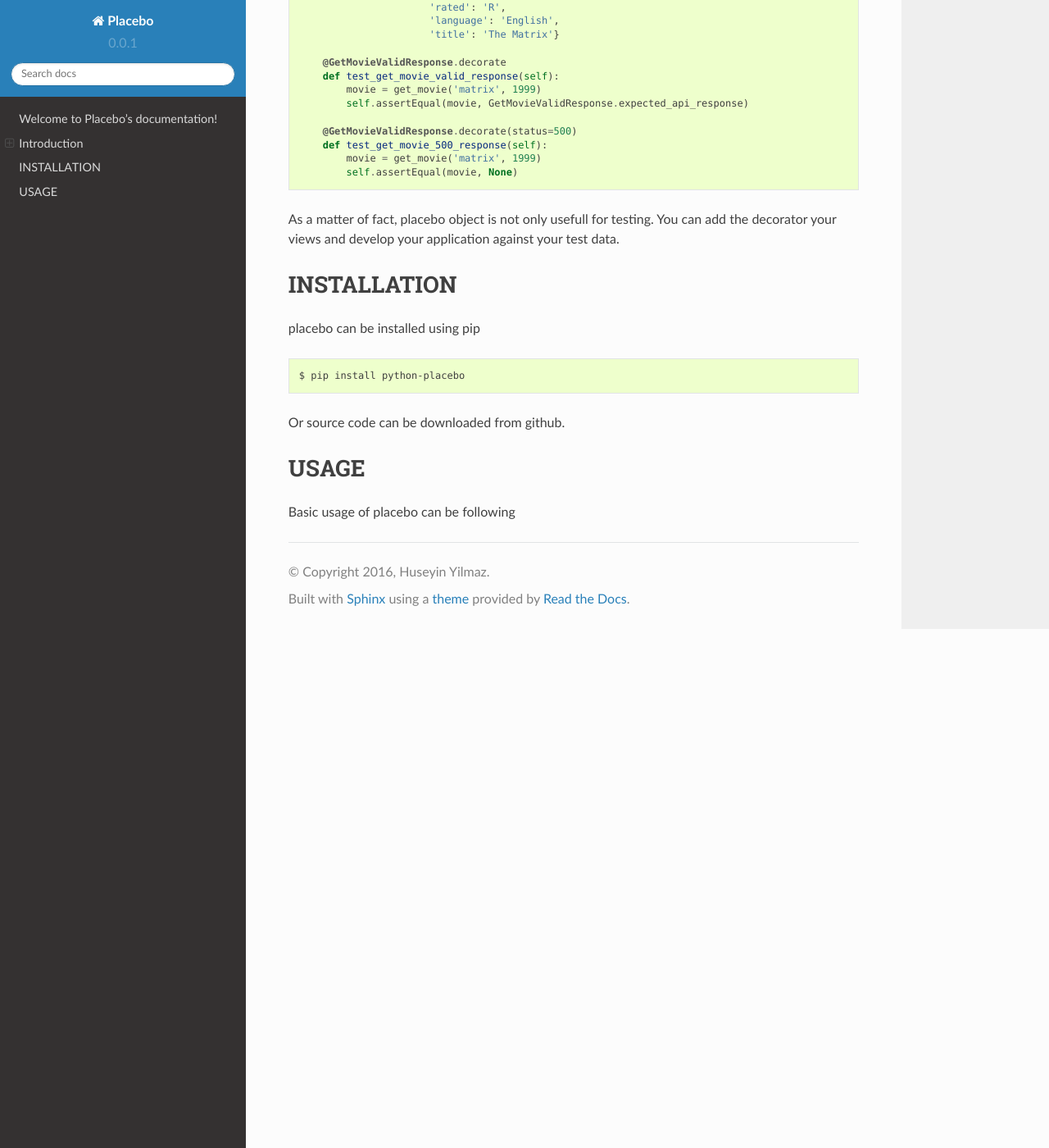
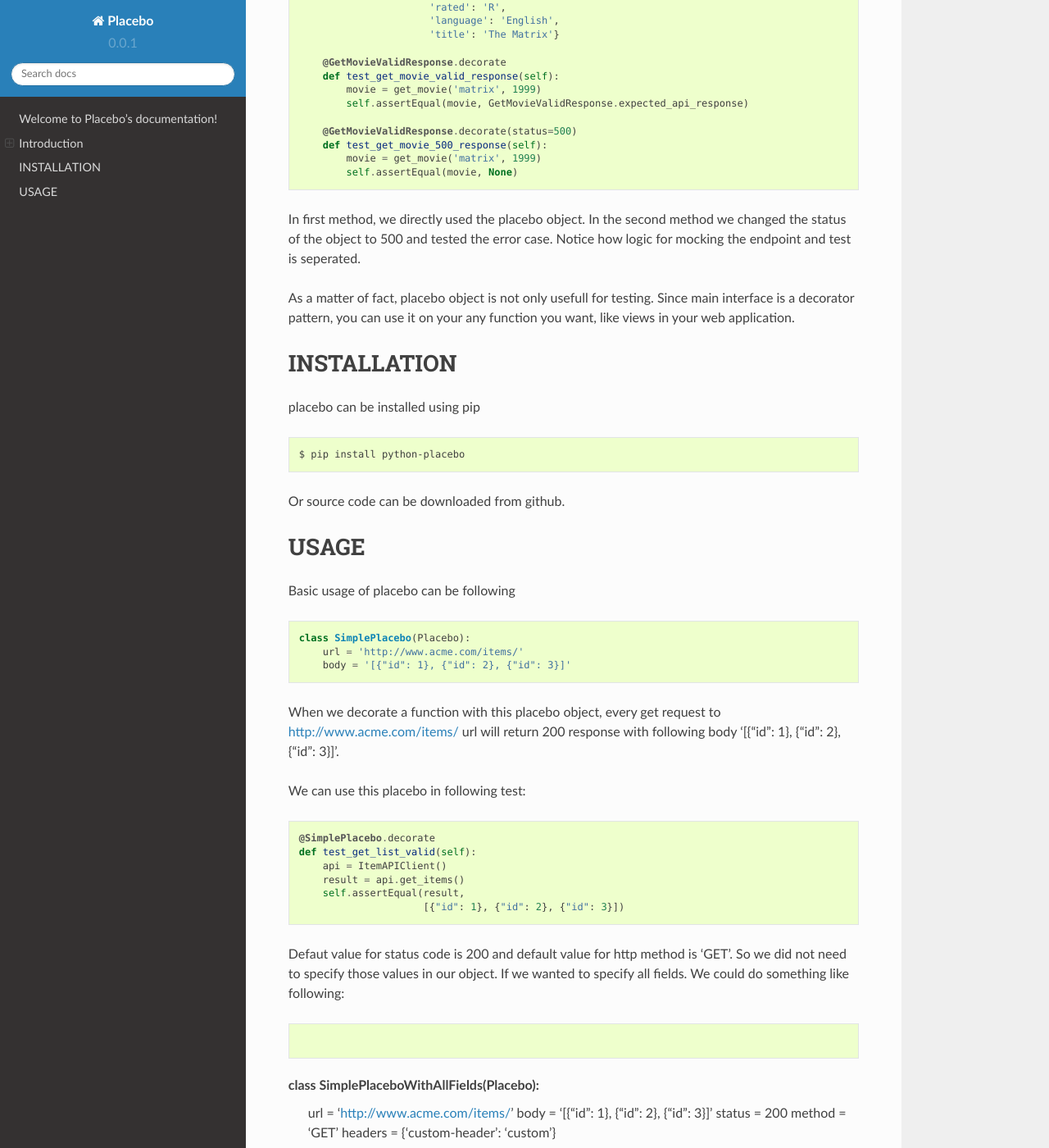
Before and after one commit to huseyinyilmaz/placebo, a Sphinx documentation site: the page built from doc/index.rst, in a window 1280 px wide and 1400 px high, scrolled down 2599 px. Shown: the whole window at 82% size. Built offline with Sphinx 7.4.7 and the Read the Docs theme 2.0.0, drawn with Linux system fonts in a browser that asks for light colours; some of the changed text lies outside the part shown.

Commit message:
Work on documentation.

```diff
--- a/doc/index.rst
+++ b/doc/index.rst
@@ -40,7 +40,9 @@
             'rated': resp['Rated'],
             'title': resp['Title']}
 
-To test this client, we could write following test case:
+Let's think about how we could test this function. A classic way to test this code is
+following:
+
 
 .. code-block:: python
 
@@ -88,7 +90,9 @@
            movie = get_movie('matrix', 1999)
            self.assertEqual(movie, None)
 
-This is a classic example of api client testing. It has two main disadvantages. First, code for mocking and actual function invocation is done in the same place which makes it hard to read. Second, if we keep writing similar tests we will probably copy the data for every test.
+This tests are fine. But they has two main disadvantages. First, code for mocking and actual function invocation is done in the same place which makes it hard to read. Second, if we keep writing similar tests we will probably copy the data for every test.
+
+Purpose of placebo is to separate data from the actual tests. So It would be a lot easier to reason about.
 
 Here is how same code could be implemented with placebo:
 
@@ -155,7 +159,10 @@
            self.assertEqual(movie, None)
 
 
-As a matter of fact, placebo object is not only usefull for testing. You can add the decorator your views and develop your application against your test data.
+In first method, we directly used the placebo object. In the second method we changed the status of the object to 500 and tested the error case. Notice how logic for mocking the endpoint and test is seperated.
+
+As a matter of fact, placebo object is not only usefull for testing. Since main interface is a decorator pattern,  you can use it on your any function you want, like views in your web application.
+
 
 INSTALLATION
 ============
@@ -172,3 +179,33 @@
 =====
 
 Basic usage of placebo can be following
+
+.. code-block:: python
+
+   class SimplePlacebo(Placebo):
+       url = 'http://www.acme.com/items/'
+       body = '[{"id": 1}, {"id": 2}, {"id": 3}]'
+
+When we decorate a function with this placebo object, every get request to http://www.acme.com/items/ url will return 200 response with following body '[{"id": 1}, {"id": 2}, {"id": 3}]'.
+
+We can use this placebo in following test:
+
+.. code-block:: python
+
+   @SimplePlacebo.decorate
+   def test_get_list_valid(self):
+       api = ItemAPIClient()
+       result = api.get_items()
+       self.assertEqual(result,
+                        [{"id": 1}, {"id": 2}, {"id": 3}])
+
+Defaut value for status code is 200 and default value for http method is 'GET'. So we did not need to specify those values in our object. If we wanted to specify all fields. We could do something like following:
+
+.. code-block:: python
+
+class SimplePlaceboWithAllFields(Placebo):
+    url = 'http://www.acme.com/items/'
+    body = '[{"id": 1}, {"id": 2}, {"id": 3}]'
+    status = 200
+    method = 'GET'
+    headers = {'custom-header': 'custom'}
```
Also changed, not shown: other parts of doc/index.rst (+2 -2 lines), 2 other files.
